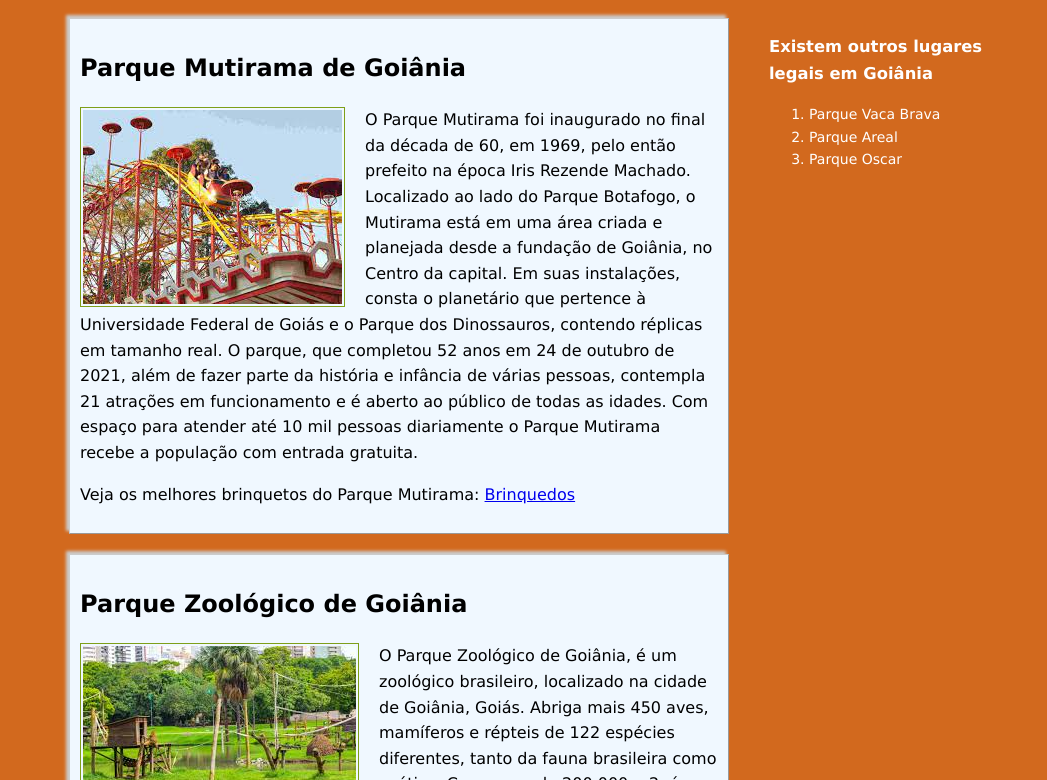
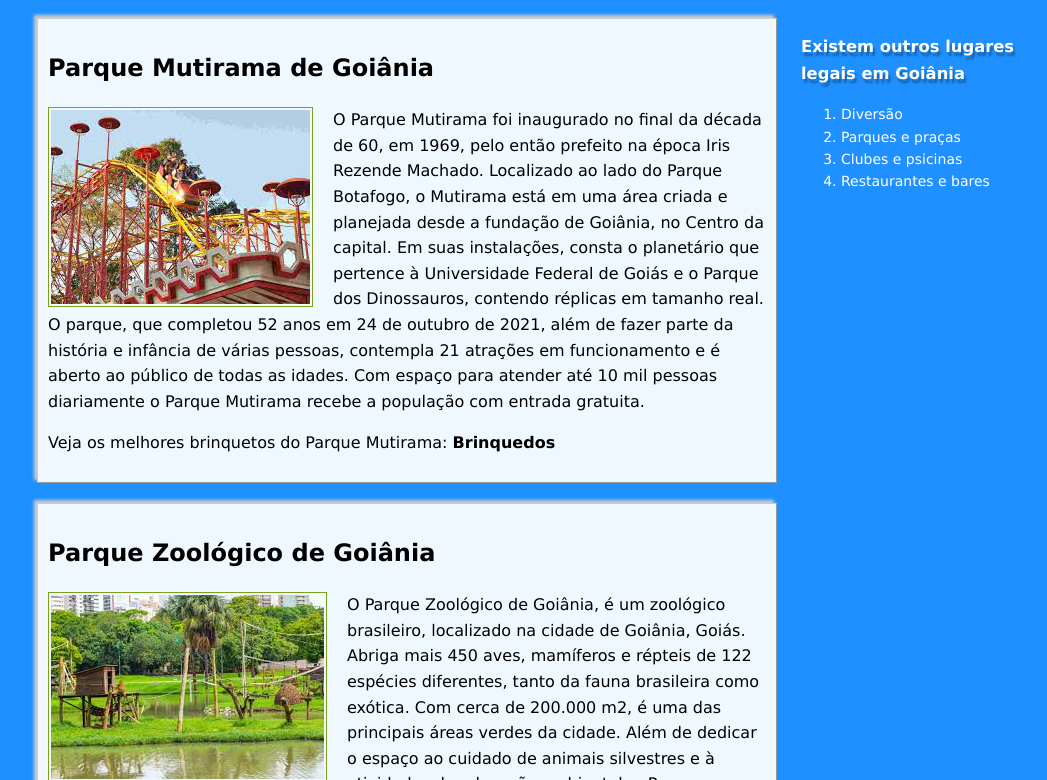
Before and after one commit to wesleypiresads/front-end, a plain HTML site: page index.html in a window 1280 px wide. Shown: the part 106-886 px from the top of the page, without its empty margins (91-1138 px from the left). Drawn offline with Linux system fonts and the light colour scheme.

Commit message:
Adicionando links e estilos no index.html

```diff
--- a/index.html
+++ b/index.html
@@ -23,7 +23,7 @@
                 </p>
                 <p>
                     Veja os melhores brinquetos do Parque Mutirama:
-                    <a href="#" target="_blank">Brinquedos</a>
+                    <a href="#" target="_blank"><b>Brinquedos</b></a>
                 </p>
             </article>
             <article>
@@ -39,16 +39,17 @@
                 </p>
                 <p>
                     Veja os bichos do Parque Zoológico de Goiânia:
-                    <a href="#" target="_blank">Bichinhos</a>
+                    <a href="#" target="_blank"><b>Bichinhos</b></a>
                 </p>
             </article>
         </section>
         <aside>
             <h3>Existem outros lugares legais em Goiânia</h3>
             <ol>
-                <li>Parque Vaca Brava</li>
-                <li>Parque Areal</li>
-                <li>Parque Oscar</li>
+                <li><a href="index.html">Diversão</a></li>
+                <li><a href="parques-e-pracas.html">Parques e praças</a></li>
+                <li><a href="clubes-e-lazer.html">Clubes e psicinas</a></li>
+                <li><a href="restaurantes-e-bares.html">Restaurantes e bares</a></li>
             </ol>
         </aside>
         <footer class="clear">
--- a/style.css
+++ b/style.css
@@ -1,5 +1,5 @@
 body {
-    background-color: chocolate;
+    background-color: #1E90FF;
     font-family: "Lucida Grande", "Lucida Sans Unicode", Verdana, sans-serif;
     line-height: 1.6;
 }
@@ -11,10 +11,10 @@ h1 {
 }
 main {
     margin: 0 auto;
-    width: 960px;
+    width: 1024px;
 }
 section {
-    width: 660px;
+    width: 740px;
     float: left;
 }
 article {
@@ -32,11 +32,29 @@ article img {
     border: 1px solid #7E9F19;
     padding: 2px;
 }
+article p a {
+    text-decoration: none;
+    color: #000;
+}
+article p a:hover {
+    color: red;
+}
 aside {
     font-size: 14px;
     width: 260px;
     float: right;
     color: white;
+}
+h3 {
+    color: #FFF;
+    text-shadow: 2px 4px 2px rgba(0,0,0,0.3);
+}
+li a {
+    text-decoration: none;
+    color: #FFF;
+}
+li a:hover {
+    color: #000;
 }
 footer {
     text-align: center;
```
